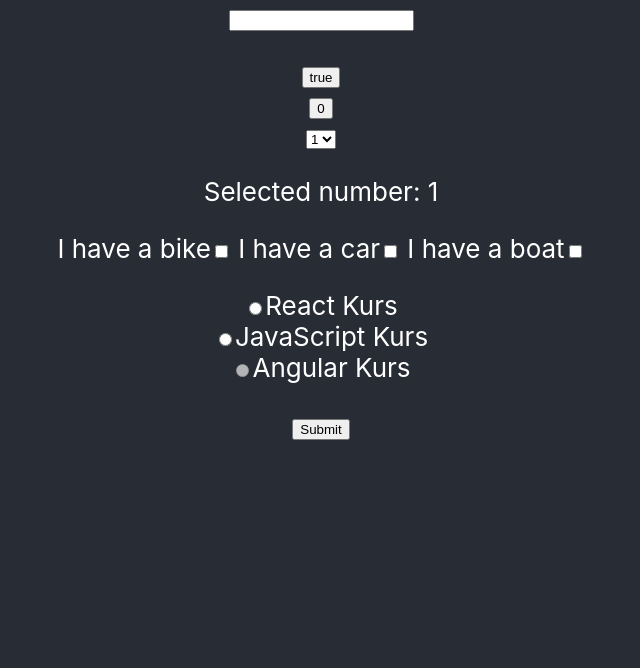
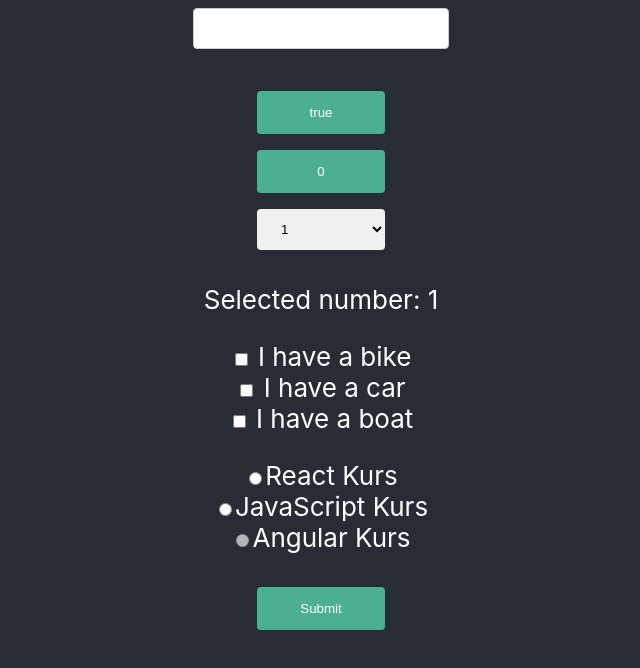
Before and after one commit to norwinx1/test, a React (Create React App) app: page / in a window 1280 px wide. Shown: the top 668 px of the page, without its empty margins (319-959 px from the left). Built offline with nearby package versions, Linux system fonts and the light colour scheme.

Commit message:
added css

```diff
--- a/src/App.css
+++ b/src/App.css
@@ -33,3 +33,38 @@
     transform: rotate(360deg);
   }
 }
+
+input[type=text] {
+  width: 20%;
+  padding: 12px 20px;
+  margin: 8px 0;
+  display: inline-block;
+  border: 1px solid #ccc;
+  border-radius: 4px;
+  box-sizing: border-box;
+}
+
+select {
+  width: 10%;
+  padding: 12px 20px;
+  margin: 8px 0;
+  display: inline-block;
+  border: none;
+  border-radius: 4px;
+  background-color: #f1f1f1;
+}
+
+input[type=button] {
+  width: 10%;
+  background-color: #4caf91;
+  color: white;
+  padding: 14px 20px;
+  margin: 8px 0;
+  border: none;
+  border-radius: 4px;
+  cursor: pointer;
+}
+
+input[type=button]:hover {
+  background-color: #43c9a0;
+}
--- a/src/App.js
+++ b/src/App.js
@@ -12,13 +12,13 @@
   const [course, setCourse] = useState('');
 
   function handleInputChange(event) {
-    if (event.target.name == "vehicle1") {
+    if (event.target.name === "vehicle1") {
       setBike(!bike);
     }
-    if (event.target.name == "vehicle2") {
+    if (event.target.name === "vehicle2") {
       setCar(!car);
     }
-    if (event.target.name == "vehicle3") {
+    if (event.target.name === "vehicle3") {
       setBoat(!boat);
     }
   }
@@ -38,22 +38,25 @@
       <header className="App-header">
         <input id="name" type="text" value={name} onChange={(event) => setName(event.target.value)}></input>
         <p>{name}</p>
-        <input id="toogle" type="button" value={toogle} onClick={() => setToggle(!toogle)}></input>
+        <input id="toogle" type="button" class="button" value={toogle} onClick={() => setToggle(!toogle)}></input>
         <br></br>
-        <input id="toogle" type="button" value={counter} onClick={() => setCounter(counter + 1)}></input>
+        <input id="toogle" type="button" class="button" value={counter} onClick={() => setCounter(counter + 1)}></input>
         <br></br>
-        <select onChange={(event) => setNumber(event.target.value)}>
+        <select class="form-select" onChange={(event) => setNumber(event.target.value)}>
           <option value="1">1</option>
           <option value="2">2</option>
           <option value="3">3</option>
         </select>
         <p>Selected number: {number}</p>
-        <label for="vehicle1"> I have a bike</label>
         <input type="checkbox" id="vehicle1" name="vehicle1" value="Bike" onClick={(event) => handleInputChange(event)}></input>
-        <label for="vehicle2"> I have a car</label>
+        <label htmlFor="vehicle1"> I have a bike</label>
+        <br></br>
         <input type="checkbox" id="vehicle2" name="vehicle2" value="Car" onClick={(event) => handleInputChange(event)}></input>
-        <label for="vehicle3"> I have a boat</label>
+        <label htmlFor="vehicle2"> I have a car</label>
+        <br></br>
         <input type="checkbox" id="vehicle3" name="vehicle3" value="Boat" onClick={(event) => handleInputChange(event)}></input>
+        <label htmlFor="vehicle3"> I have a boat</label>
+        <br></br>
         <p>{bike ? "bike" : ""}</p>
         <p>{car ? "car" : ""}</p>
         <p>{boat ? "boat" : ""}</p>
@@ -70,7 +73,7 @@
           <label className="form-check-label" htmlFor="inlineRadio3">Angular Kurs</label>
         </div>
         <p>{course}</p>
-        <button onClick={() => handleSubmit()}>Submit</button>
+        <input type="button" value="Submit" onClick={() => handleSubmit()}></input>
       </header>
     </div>
   );
```
